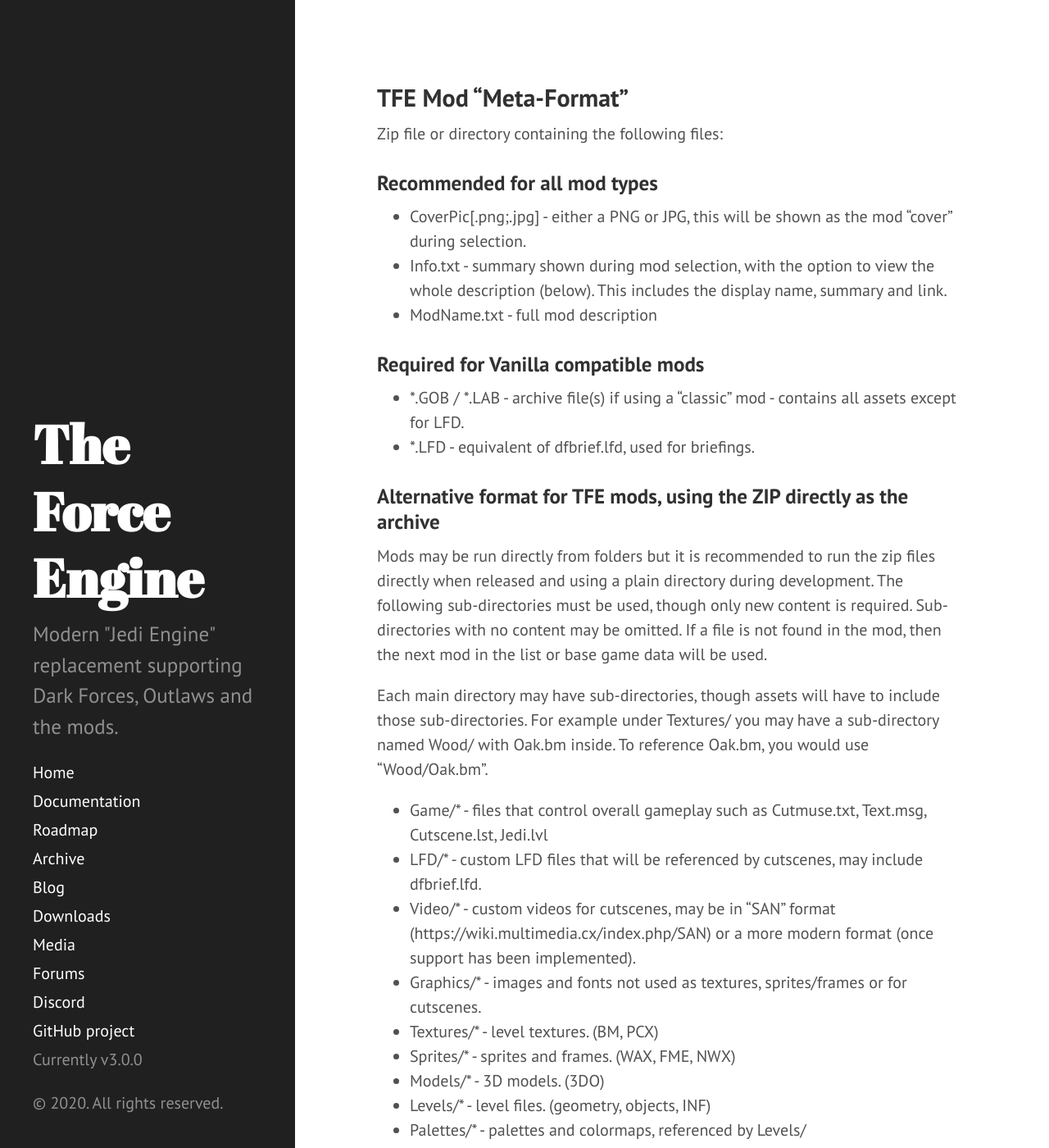
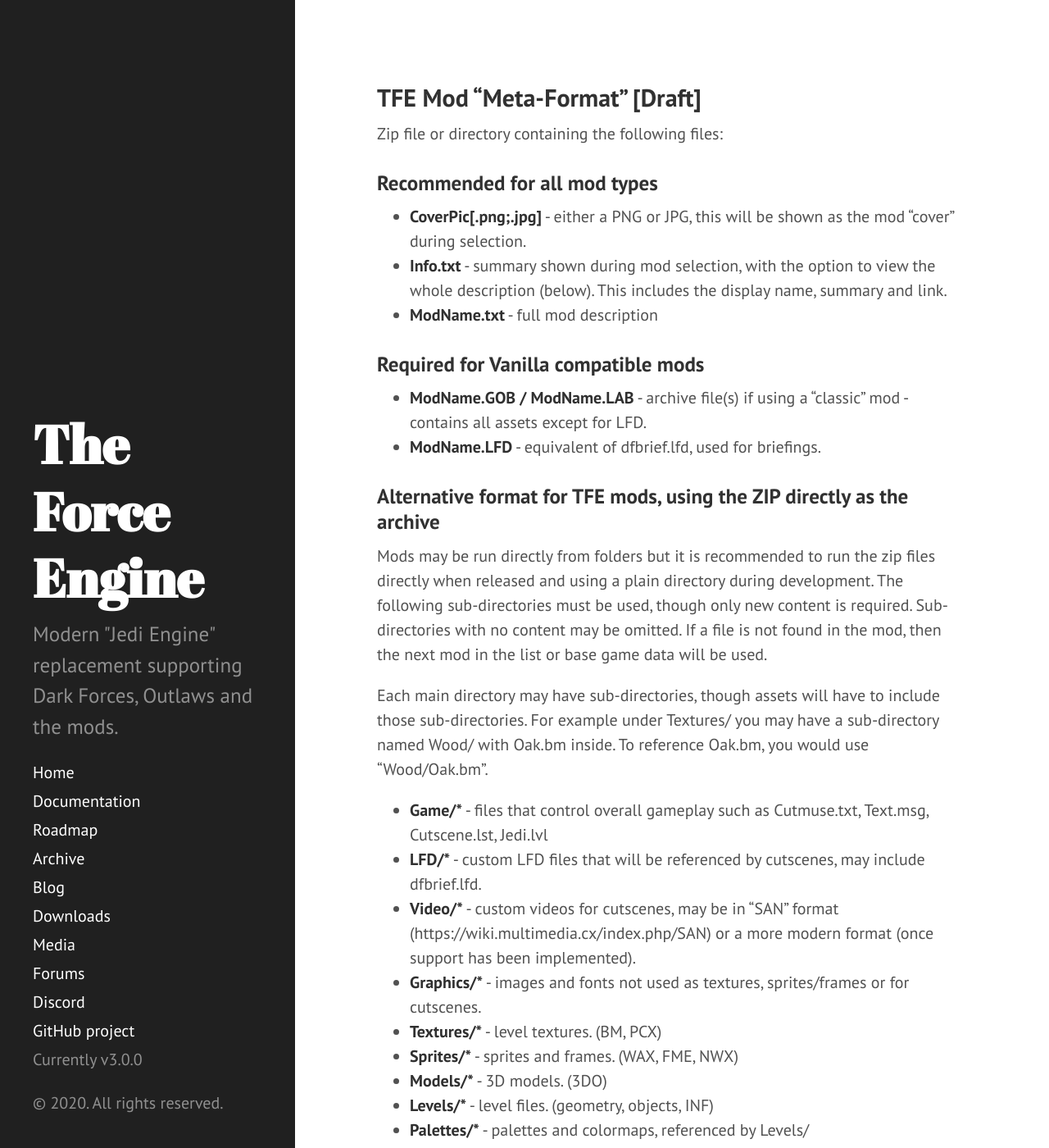
Before and after one commit to TheForceEngine/TheForceEngine.github.io, a Jekyll site: the page built from TFE_ModFormat.md, in a window 1280 px wide and 1400 px high. Shown: the whole window at 82% size. Built offline with Jekyll 4.4.1, drawn with Linux system fonts in a browser that asks for light colours; some of the changed text lies outside the part shown.

Commit message:
Update TFE_ModFormat.md

```diff
--- a/TFE_ModFormat.md
+++ b/TFE_ModFormat.md
@@ -4,31 +4,31 @@
 permalink: TFE_ModFormat.html
 ---
 
-## TFE Mod "Meta-Format"
+## TFE Mod "Meta-Format" [Draft]
 Zip file or directory containing the following files:
 
 ### Recommended for all mod types
- * CoverPic[.png;.jpg] - either a PNG or JPG, this will be shown as the mod "cover" during selection.
- * Info.txt - summary shown during mod selection, with the option to view the whole description (below). This includes the display name, summary and link.
- * ModName.txt - full mod description
+ * __CoverPic[.png;.jpg]__ - either a PNG or JPG, this will be shown as the mod "cover" during selection.
+ * __Info.txt__ - summary shown during mod selection, with the option to view the whole description (below). This includes the display name, summary and link.
+ * __ModName.txt__ - full mod description
 
 ### Required for Vanilla compatible mods
- * *.GOB / *.LAB - archive file(s) if using a "classic" mod - contains all assets except for LFD.
- * *.LFD - equivalent of dfbrief.lfd, used for briefings.
+ * __ModName.GOB / ModName.LAB__ - archive file(s) if using a "classic" mod - contains all assets except for LFD.
+ * __ModName.LFD__ - equivalent of dfbrief.lfd, used for briefings.
 
 ### Alternative format for TFE mods, using the ZIP directly as the archive
 Mods may be run directly from folders but it is recommended to run the zip files directly when released and using a plain directory during development. The following sub-directories must be used, though only new content is required. Sub-directories with no content may be omitted. If a file is not found in the mod, then the next mod in the list or base game data will be used.
 
 Each main directory may have sub-directories, though assets will have to include those sub-directories. For example under Textures/ you may have a sub-directory named Wood/ with Oak.bm inside. To reference Oak.bm, you would use "Wood/Oak.bm".
 
- * Game/* - files that control overall gameplay such as Cutmuse.txt, Text.msg, Cutscene.lst, Jedi.lvl
- * LFD/* - custom LFD files that will be referenced by cutscenes, may include dfbrief.lfd.
- * Video/* - custom videos for cutscenes, may be in "SAN" format (https://wiki.multimedia.cx/index.php/SAN) or a more modern format (once support has been implemented).
- * Graphics/* - images and fonts not used as textures, sprites/frames or for cutscenes.
- * Textures/* - level textures. (BM, PCX)
- * Sprites/* - sprites and frames. (WAX, FME, NWX)
- * Models/* - 3D models. (3DO)
- * Levels/* - level files. (geometry, objects, INF)
- * Palettes/* - palettes and colormaps, referenced by Levels/
- * Sounds/* - sound effects files (VOC, WAV).
- * Music/* - midi and OGG music files.
+ * __Game/*__ - files that control overall gameplay such as Cutmuse.txt, Text.msg, Cutscene.lst, Jedi.lvl
+ * __LFD/*__ - custom LFD files that will be referenced by cutscenes, may include dfbrief.lfd.
+ * __Video/*__ - custom videos for cutscenes, may be in "SAN" format (https://wiki.multimedia.cx/index.php/SAN) or a more modern format (once support has been implemented).
+ * __Graphics/*__ - images and fonts not used as textures, sprites/frames or for cutscenes.
+ * __Textures/*__ - level textures. (BM, PCX)
+ * __Sprites/*__ - sprites and frames. (WAX, FME, NWX)
+ * __Models/*__ - 3D models. (3DO)
+ * __Levels/*__ - level files. (geometry, objects, INF)
+ * __Palettes/*__ - palettes and colormaps, referenced by Levels/
+ * __Sounds/*__ - sound effects files (VOC, WAV).
+ * __Music/*__ - midi and OGG music files.
```
